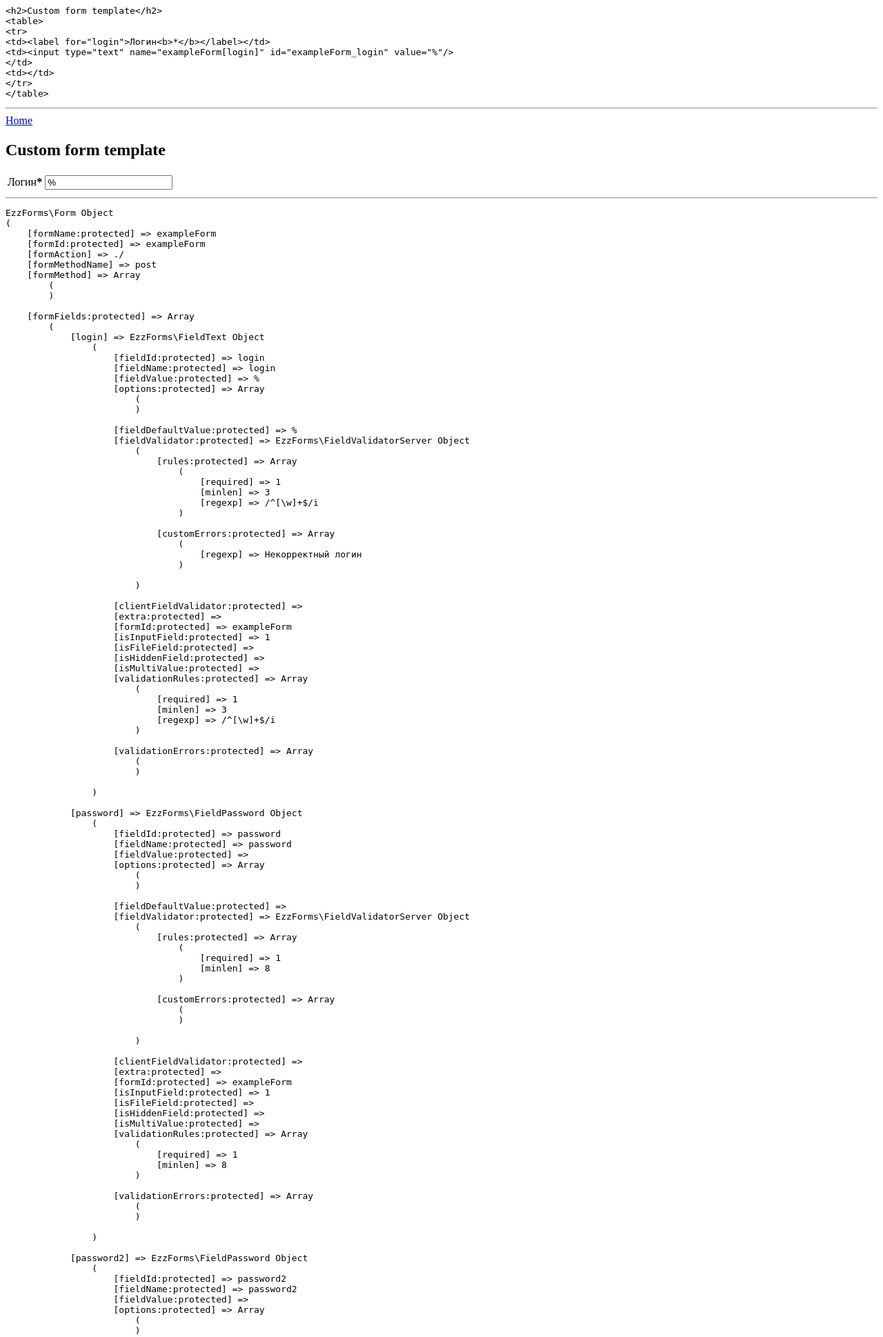
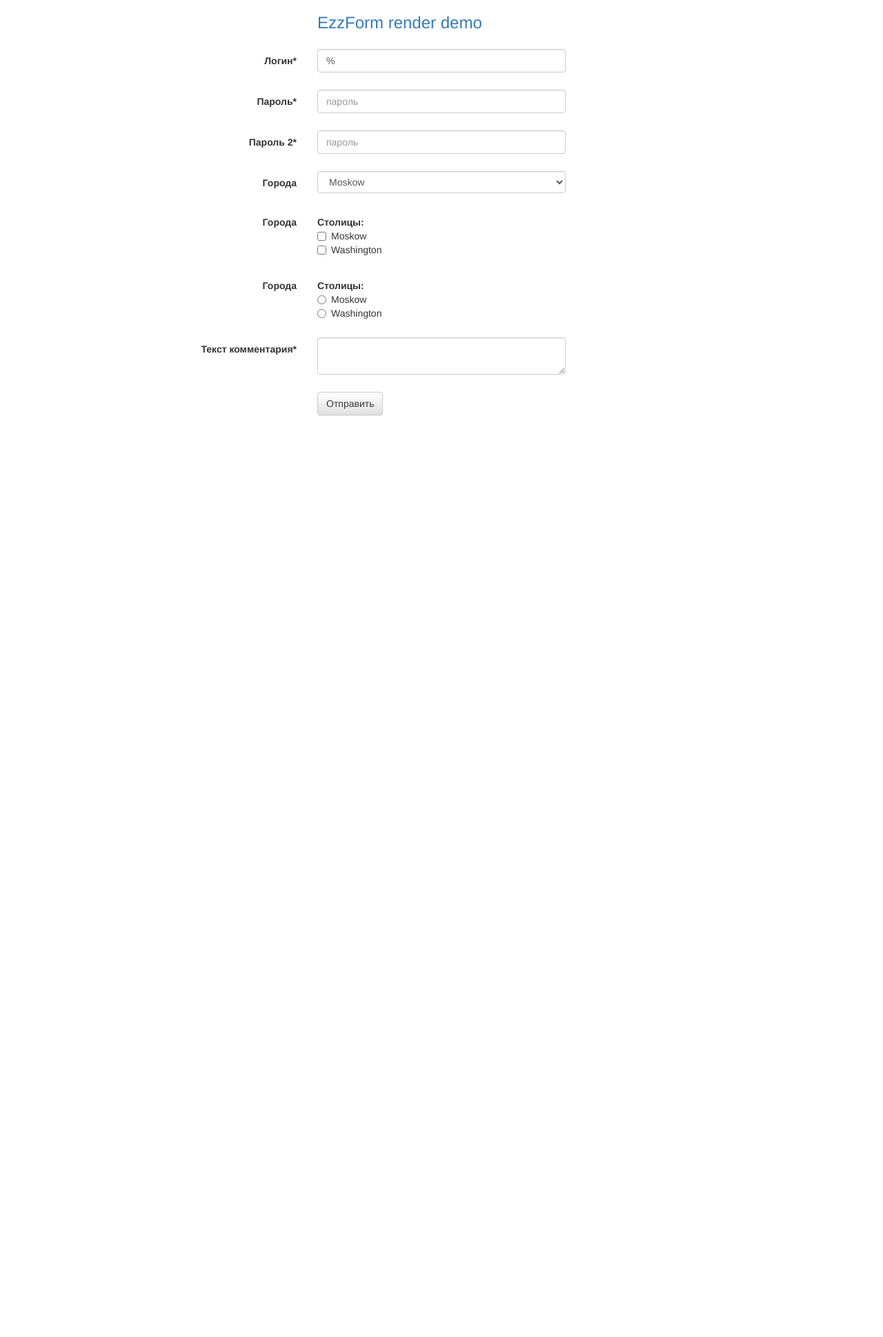
Before and after one commit to runcore/EzzForms, a PHP site: page / in a window 1280 px wide. Shown: the top 1938 px of the page at 69% size. After the commit the page ends 603 px from the top, so only its background shows below. Run offline with PHP 8.4, Linux system fonts and the light colour scheme.

Commit message:
add Bootstrap3 support for example template

```diff
--- a/EzzForms/FieldSubmit.php
+++ b/EzzForms/FieldSubmit.php
@@ -7,9 +7,6 @@ namespace EzzForms;
  */
 class FieldSubmit extends FormField {
 
-    /**
-     * @var bool
-     */
     protected $isInputField = false;
 
     /**
@@ -17,7 +14,7 @@ class FieldSubmit extends FormField {
      * @param null $default
      */
     public function __construct($id='',$default=null) {
-        parent::__construct('', $default );
+        parent::__construct($id, $default );
     }
 
     /**
@@ -25,14 +22,15 @@ class FieldSubmit extends FormField {
      * @return string
      */
     public function render($extra='') {
-        return '<input type="submit" '.parent::renderAttributes($extra).' value="'.escape($this->fieldValue).'"/>'.PHP_EOL;
+        $value = (!empty($this->fieldValue) ? ' value="'.escape($this->fieldValue).'"' : '');
+        return '<input type="submit" '.parent::renderAttributes($extra).' '.$value.'/>'.PHP_EOL;
     }
 
     /**
      * @param $text
      * @return string
      */
-    public function label($text) {
+    public function label($tex,$extra='') {
         return '';
     }
 }
--- a/EzzForms/Form.php
+++ b/EzzForms/Form.php
@@ -187,17 +187,20 @@ class Form {
         $inline = ' name="'.$this->formName.'" id="'.$this->formId.'" action="'.$this->formAction.'" method="'.$this->formMethodName.'"';
         $inline .= $this->isFileUploadEnabled ? ' enctype="multipart/form-data"' : '';
         $inline .= !empty($extra) ? ' '.trim($extra) : '';
+        $hiddens = $this->renderHiddenFields();
         //
         return '<form '.trim($inline).'>'.PHP_EOL
-            .'<input type="hidden" name="'.$this->formName.'[__ID__]" value="'.$this->formToken.'"/>'.PHP_EOL;
+            .'<input type="hidden" name="'.$this->formName.'[__ID__]" value="'.$this->formToken.'"/>'.PHP_EOL
+            .$hiddens
+        ;
     }
 
     /**
      * @param string $comment
      * @return string
      */
-    public function closeTag($comment='') {
-        return $comment.'</form>';
+    public function closeTag() {
+        return '</form>';
     }
 
     /**
@@ -214,14 +217,56 @@ class Form {
      *
      */
     protected function renderTemplate() {
-        if (is_null($this->view)) {
-            $this->view = new View();
-        }
-        $this->view->setTemplate( $this->templateFileName );
-        $this->view->setForm('form', $this );
-        $this->view->set('fields', $this->formFields );
+        //if (is_null($this->view)) {
+            //$this->view = new View();
+        //}
+        //$this->view->setTemplate( $this->templateFileName );
+        //$this->view->setForm('form', $this );
+        //$this->view->set('fields', $this->formFields );
 
-        return $this->view->fetch();
+        $_ENV['fields'] = $this->formFields;
+
+        $html = file_get_contents( $this->templateFileName );
+        //
+        $pattern = "/\{(?P<part>[^\:]+)(\:(?P<name>[^\: \}]+))?(\:\"(?P<title>[^\"]+)\")?(?P<extra>[^\}]+)?\}/";
+        $html = preg_replace_callback($pattern, function($matches){
+            $out = '';
+            $part  = !empty($matches['part'])  ? $matches['part']  : '';
+            $name  = !empty($matches['name'])  ? $matches['name']  : '';
+            $title = !empty($matches['title']) ? $matches['title'] : '';
+            $extra = !empty($matches['extra']) ? $matches['extra'] : '';
+            //pr([$part,$name,$title,$extra]);
+
+            // Fields
+            $fields = $_ENV['fields'];
+            //pr($fields);
+            if (!empty($name) && isset($fields[$name])) {
+                $field = $fields[$name];
+
+                /**
+                 * @var FormField $field
+                 */
+                if ($part=='label') {
+                    $out .= $field->label($title, $extra);
+                } else if ($part=='field') {
+                    //pr([$part,$name,$title,$extra]);
+                    $out .= $field->render($extra);
+                } else if ($part=='error') {
+                    $out .= $field->errors($extra);
+                }
+            } else {
+                // Form
+                if ($part == 'formOpen') {
+                    $out .= $this->openTag($extra);
+                } else if ($part == 'formClose') {
+                    $out .= $this->closeTag();
+                }
+            }
+            return $out;
+        }, $html);
+
+        return $html;
+
     }
 
     /**
@@ -230,7 +275,7 @@ class Form {
     public function renderDefault() {
         $out = '<style>td.error{color:red;font-size:0.9em}</style>';
         $out .= $this->openTag();
-        $out .= $this->renderHiddenFields();
+        //$out .= $this->renderHiddenFields();
         $out .= '<table>';
 
         foreach($this->formFields as $field) {
@@ -264,7 +309,7 @@ class Form {
              * @var FormField $field
              */
             if ( $field->isHiddenField() ) {
-                $out .= $field->render();
+                $out .= $field->render().PHP_EOL;
             }
         }//foreach
 
--- a/EzzForms/FormField.php
+++ b/EzzForms/FormField.php
@@ -139,9 +139,9 @@ abstract class FormField {
         return $this->validationErrors;
     }
 
-    public function errors() {
+    public function errors($extra='') {
         $errors = $this->getValidationErrors();
-        return (sizeof($errors)? join('<br />',$errors) :'' );
+        return '<p '.$extra.'>'.(sizeof($errors)? join('<br />',$errors) :'' ).'</p>';
     }
 
     /**
@@ -225,9 +225,9 @@ abstract class FormField {
      * @param $text
      * @return string
      */
-    public function label($text) {
+    public function label($text, $extra='') {
         $isRequired = isset($this->validationRules['required']);
-        return '<label for="'.$this->getId().'">'.$text.($isRequired?'<b>*</b>':'').'</label>';
+        return '<label for="'.$this->getId().'" '.(!empty($extra)?$extra:'').'>'.$text.($isRequired?'<b>*</b>':'').'</label>';
     }
 
     /**
@@ -298,6 +298,6 @@ abstract class FormField {
      * @param string $extra
      * @return mixed
      */
-    abstract function render($extra='');
+    abstract public function render($extra='');
 
 }
--- a/EzzForms/autoexec.php
+++ b/EzzForms/autoexec.php
@@ -71,8 +71,8 @@ function hidden($name) {
     return new FieldHidden($name);
 }
 
-function submit($label) {
-    return new FieldSubmit('',$label);
+function submit($name,$label='') {
+    return new FieldSubmit($name,$label);
 }
 
 /**
--- a/form.template.php
+++ b/form.template.php
@@ -1,18 +1,96 @@
 <?php
-use EzzForms as Ezz;
+//use EzzForms as Ezz;
+// todo: this bad!! need change to simple way work with form and fields
+//$login = $fields['login'];
+?>
+<!DOCTYPE html>
+<html lang="en">
+<head>
+    <meta charset="utf-8">
+    <meta http-equiv="X-UA-Compatible" content="IE=edge">
+    <meta name="description" content="">
+    <meta name="author" content="">
+    <link rel="icon" href="./favicon.ico">
+    <title>EzzForms demo</title>
+    <!-- Latest compiled and minified CSS -->
+    <link rel="stylesheet" href="https://maxcdn.bootstrapcdn.com/bootstrap/3.3.7/css/bootstrap.min.css" integrity="sha384-BVYiiSIFeK1dGmJRAkycuHAHRg32OmUcww7on3RYdg4Va+PmSTsz/K68vbdEjh4u" crossorigin="anonymous">
+    <!-- Optional theme -->
+    <link rel="stylesheet" href="https://maxcdn.bootstrapcdn.com/bootstrap/3.3.7/css/bootstrap-theme.min.css" integrity="sha384-rHyoN1iRsVXV4nD0JutlnGaslCJuC7uwjduW9SVrLvRYooPp2bWYgmgJQIXwl/Sp" crossorigin="anonymous">
+    <!-- Latest compiled and minified JavaScript -->
+    <script src="https://maxcdn.bootstrapcdn.com/bootstrap/3.3.7/js/bootstrap.min.js" integrity="sha384-Tc5IQib027qvyjSMfHjOMaLkfuWVxZxUPnCJA7l2mCWNIpG9mGCD8wGNIcPD7Txa" crossorigin="anonymous"></script>
+</head>
+<body>
 
-// todo: this bad!! need change to simple way work with form and fields
+<div class="container">
+        {formOpen:exampleForm class="form-horizontal"}
 
-$login = $fields['login'];
-/**
- * @var Ezz\FormField $login
- */
-?>
-<h2>Custom form template</h2>
-<table>
-<tr>
-<td><?= $login->label('Логин') ?></td>
-<td><?= $login->render() ?></td>
-<td><?= $login->errors() ?></td>
-</tr>
-</table>
+        <div class="form-group">
+            <div class="col-md-4">&nbsp;</div>
+            <div class="col-md-4"><h3><a href="./">EzzForm render demo</a></h3></div>
+        </div>
+        <div class="form-group">
+            {label:login:"Логин" class="col-md-4 control-label"}
+            <div class="col-md-4">
+                {field:login class="form-control" placeholder="Login"}
+                {error:login class="text-danger small"}
+            </div>
+        </div>
+        <div class="form-group"> <!-- has-error -->
+            {label:password:"Пароль" class="col-md-4 control-label"}
+            <div class="col-md-4">
+                {field:password class="form-control" placeholder="пароль"}
+                {error:password class="text-danger small"}
+            </div>
+        </div>
+        <div class="form-group">
+            {label:password2:"Пароль 2"  class="col-md-4 control-label"}
+            <div class="col-md-4">
+                {field:password2 class="form-control" placeholder="пароль"}
+                {error:password2 class="text-danger small"}
+            </div>
+        </div>
+        <div class="form-group">
+            {label:towns:"Города" class="col-md-4 control-label"}
+            <div class="col-md-4">
+                {field:towns class="form-control"}
+                {error:towns class="text-danger small"}
+            </div>
+        </div>
+        <div class="form-group">
+            {label:towns2:"Города" class="col-md-4 control-label"}
+            <div class="col-md-4">
+                <div class="checkbox">
+                    {field:towns2}
+                    {error:towns2 class="text-danger small"}
+                </div>
+            </div>
+        </div>
+        <div class="form-group">
+            {label:towns3:"Города" class="col-md-4 control-label"}
+            <div class="col-md-4">
+                <div class="radio">
+                    {field:towns3}
+                    {error:towns3 class="text-danger small"}
+                </div>
+            </div>
+        </div>
+        <div class="form-group">
+            {label:text:"Текст комментария" class="col-md-4 control-label"}
+            <div class="col-md-4">
+                {field:text class="form-control"}
+                {error:text class="text-danger small"}
+            </div>
+        </div>
+
+        <div class="form-group">
+            <div class="col-md-offset-4 col-md-4">
+                {field:submit1 value="Отправить" class="btn btn-default"}
+            </div>
+        </div>
+
+    {formClose}
+
+</div> <!-- /container -->
+
+</body>
+</html>
--- a/index.php
+++ b/index.php
@@ -3,7 +3,7 @@ use EzzForms as Ezz;
 include('./EzzForms/autoexec.php');
 
 // Options
-$towns = ['Towns'=>[123=>'Moskow','NY'=>'New York']];
+$towns = ['Столицы'=>[123=>'Moskow','WA'=>'Washington']];
 
 // Form
 $form = Ezz\form('exampleForm')
@@ -13,13 +13,13 @@ $form = Ezz\form('exampleForm')
         Ezz\text('login')->def('%')->rules(['required minlen:3','regexp'=>['/^[\w]+$/i','Некорректный логин'] ])
         ,Ezz\password('password')->rules('required minlen:8')
         ,Ezz\password('password2')->rules(['required','equalto'=>['password','Пароли несовпадают'] ])
-        ,Ezz\select('town')->def([14])->options($towns)->size(1)
+        ,Ezz\select('towns')->def([14])->options($towns)->size(1)
         ,Ezz\checkbox('towns2')->def(['NY'])->options($towns)
         ,Ezz\radio('towns3')->options($towns)
-        ,Ezz\textarea('text')
+        ,Ezz\textarea('text')->rules('required')
 //      ,Ezz\file('file2')
         ,Ezz\hidden('token')->def(md5(microtime(1)))
-        ,Ezz\submit('Отправить')
+        ,Ezz\submit('submit1')
     ])
     ->template('./form.template.php');
 
@@ -32,6 +32,8 @@ if ( $form->isSubmit() ) {
 }
 
 $formHtml = $form->render();
+echo $formHtml;
+exit;
 
 // Form code
 $html = str_replace('><', ">\n<", Ezz\escape( $formHtml ) );
```
